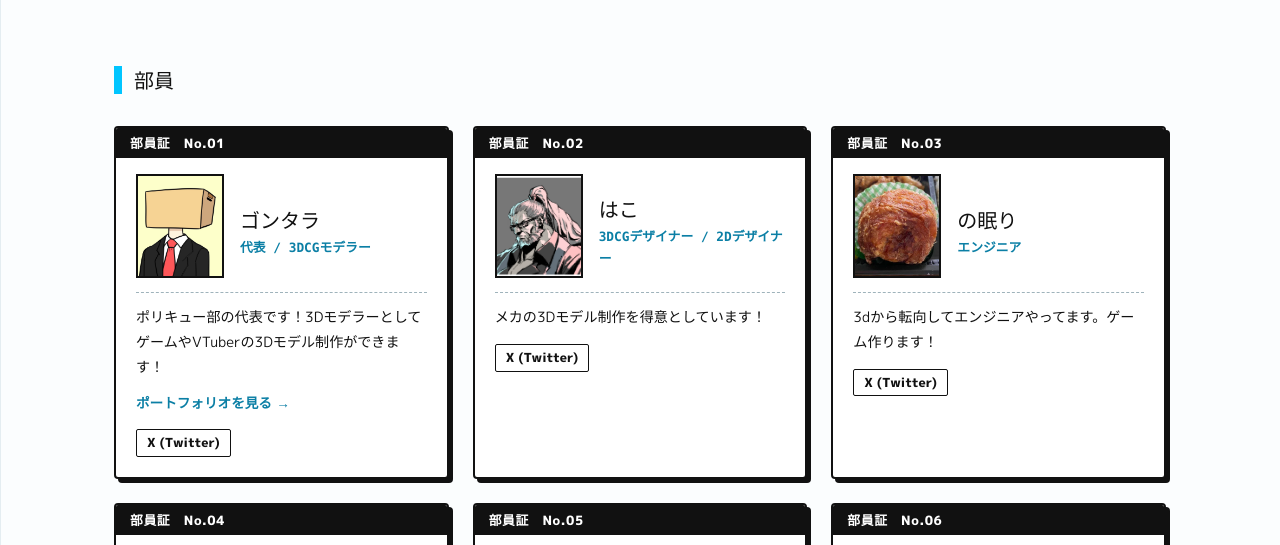
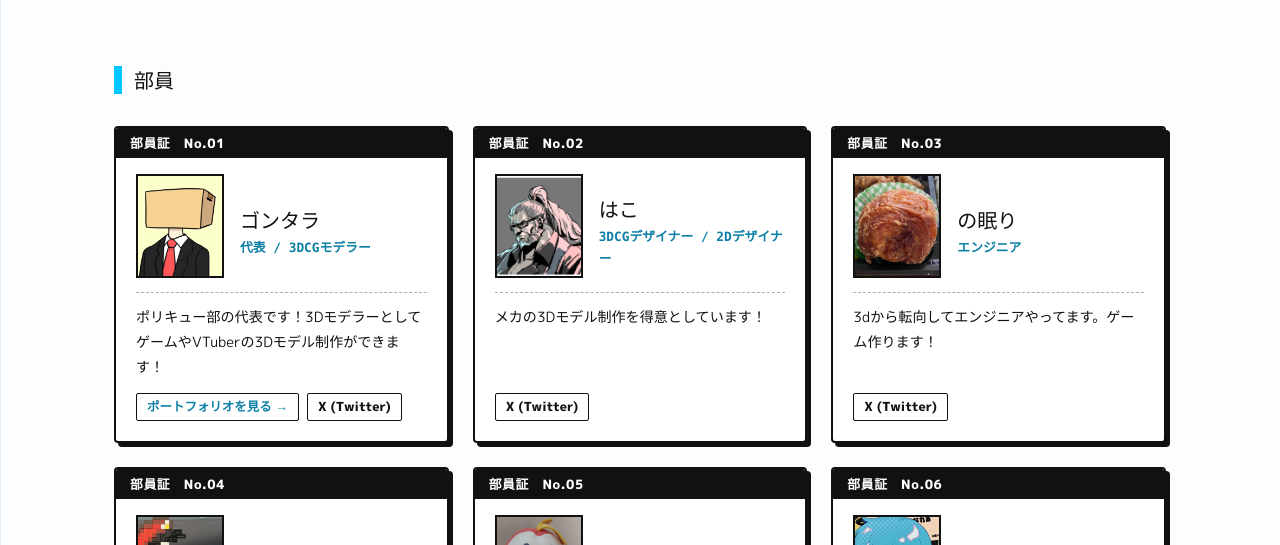
Before and after one commit to Polycube-3DCG/polycube-hp, a plain HTML site: page members.html in a window 1280 px wide. Shown: the part 204-749 px from the top of the page. Drawn offline with Linux system fonts and the light colour scheme; a web font is replaced by a local one.

Commit message:
部員紹介：リンクボタンをカード下端にそろえ、ゴンタラのポートフォリオもボタン化
Co-Authored-By: Claude Opus 5.5 <noreply@anthropic.com>

```diff
--- a/css/style.css
+++ b/css/style.css
@@ -509,7 +509,8 @@ a.card:hover,
   display: grid;
   grid-template-columns: 88px 1fr;
   column-gap: 16px;
-  align-content: start;
+  /* 自己紹介の行を伸ばして、リンクを常にカードの下端にそろえる */
+  grid-template-rows: auto auto auto 1fr;
   padding: 0 20px 20px;
   overflow: hidden;
 }
@@ -582,7 +583,7 @@ a.card:hover,
 }
 
 .member-card .member-sns {
-  margin-top: auto;
+  align-self: end;
   padding-top: 14px;
 }
 
--- a/members.html
+++ b/members.html
@@ -54,10 +54,8 @@
           <div class="member-name" translate="no">ゴンタラ</div>
           <div class="member-role">代表 / 3DCGモデラー</div>
           <p class="member-bio"><span translate="no">ポリキュー部</span>の代表です！3DモデラーとしてゲームやVTuberの3Dモデル制作ができます！</p>
-          <div style="margin-top:12px; font-size:0.85rem; font-weight:800; color:var(--color-main-dark);">
-            ポートフォリオを見る →
-          </div>
           <div class="member-sns">
+            <a href="images/Gontara_Portfolio_260706.pdf" target="_blank" rel="noopener" style="color:var(--color-main-dark);" onclick="event.stopPropagation(); event.preventDefault(); openPortfolio(this.getAttribute('href'))">ポートフォリオを見る →</a>
             <a href="https://x.com/Gontara_3DCG" target="_blank" rel="noopener" onclick="event.stopPropagation()">X (Twitter)</a>
           </div>
         </div>
```
